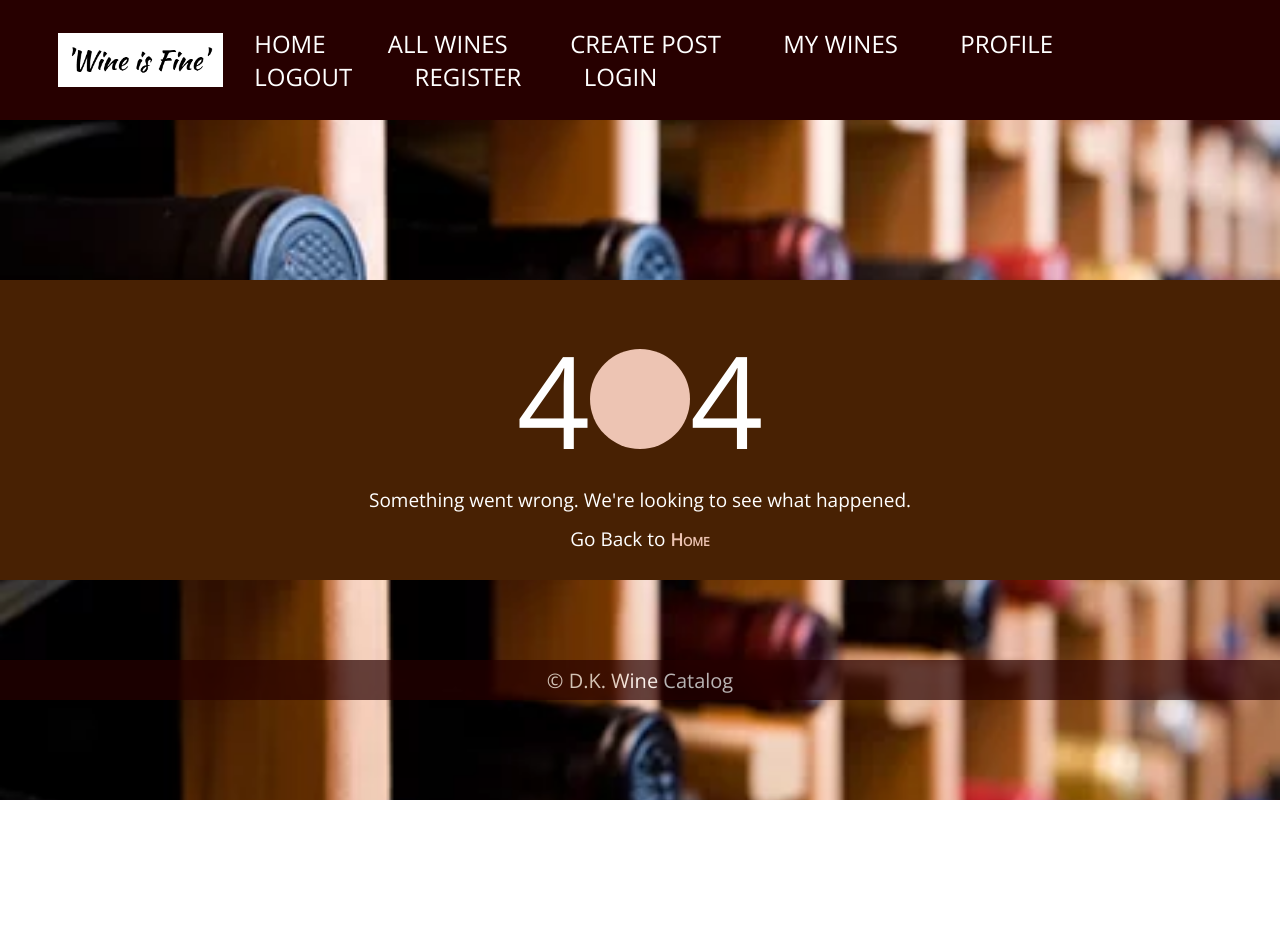
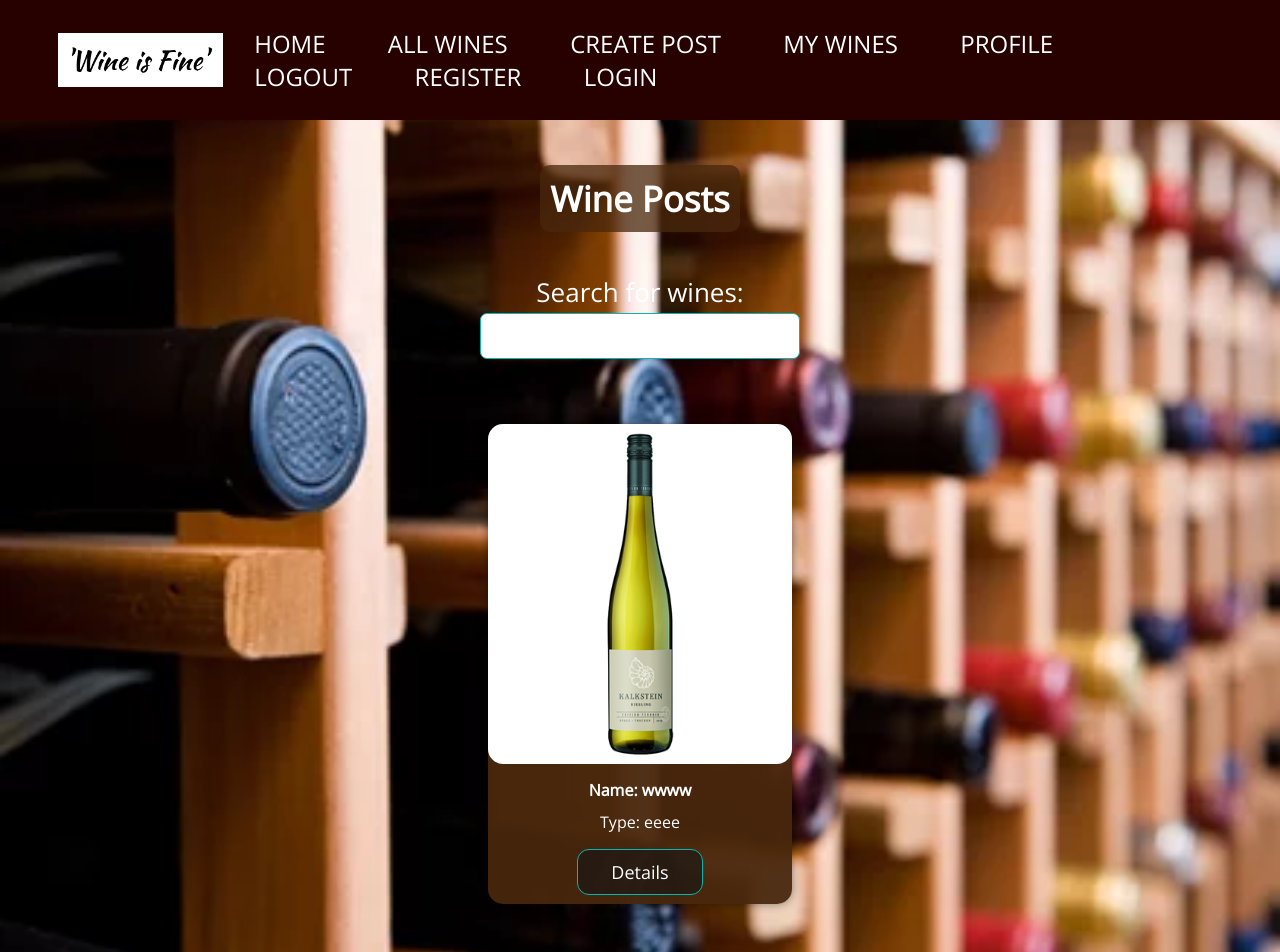
Before and after one commit to Koteterov/react-spa-wine, a React (Create React App) app: page /wine/all in a window 1280 px wide. Shown: the top 952 px of the page. Before the commit the page ends 800 px from the top, so only its background shows below. Built offline with nearby package versions, Linux system fonts and the light colour scheme.

Commit message:
static all wines page added

```diff
--- a/src/App.js
+++ b/src/App.js
@@ -7,6 +7,7 @@ import Home from "./components/Home/Home";
 import Login from "./components/Login/Login";
 import Register from "./components/Register/Register";
 import CreateWinePost from "./components/CreateWinePost/CreateWinePost";
+import AllWines from "./components/AllWines/AllWines";
 import NotFound from "./components/NotFound/NotFound";
 
 function App() {
@@ -20,6 +21,7 @@ function App() {
           <Route path="/user/login" element={<Login />} />
           <Route path="/user/register" element={<Register />} />
           <Route path="/wine/create" element={<CreateWinePost />} />
+          <Route path="/wine/all" element={<AllWines />} />
           <Route path="*" element={<NotFound />} />
         </Routes>
       </main>
--- /dev/null
+++ b/src/components/AllWines/AllWines.js
@@ -0,0 +1,61 @@
+import styles from "./AllWines.module.css";
+
+export default function AllWines() {
+  return (
+    <section className={styles["catalog"]} id={styles["catalog"]}>
+      <h1>Wine Posts </h1>
+      <div>
+
+        {/* for pagination
+        <div className={styles["catalog"]} id={styles["select-pages"]}>
+          Select pages
+        </div> */}
+
+        <div>
+          <label appWineInfo for="site-search">
+            Search for wines:
+          </label>
+        </div>
+        <form>
+          <input type="search" id="site-search" name="search" />
+        </form>
+      </div>
+
+      <div className={styles["container"]}>
+        {/* <ng-container *ngIf="wineList.length > 0">
+                <div appWineInfo className="wine" *ngFor="let wine of wineList">
+                    <div className="info-container">
+                        <img src={{wine.image}}>
+                        <div className="info">
+                            <h2>Name: {{wine.name}}</h2>
+                            <p>Type: {{wine.type}}</p>
+                        </div>
+                    </div>
+                    <div className="details-btn">
+                        <button appWineInfo [routerLink]="['/wine/details', wine._id]" id="btn">Details</button>
+                    </div>
+                </div>
+            </ng-container> */}
+
+        <div className={styles["wine"]}>
+          <div className={styles["info-container"]}>
+            <img src="/images/Kalkstein-Riesling.png" alt="wine_picture" />
+            <div className="info">
+              <h2>Name: wwww</h2>
+              <p>Type: eeee</p>
+            </div>
+          </div>
+          <div className={styles["details-btn"]}>
+            <button id={styles["btn"]}>Details</button>
+          </div>
+        </div>
+
+        {/* <h2 className={styles["no-record"]}>
+          There are no wines posted yet...
+        </h2>
+
+        <h2 className={styles["no-record"]}>No matches found</h2> */}
+      </div>
+    </section>
+  );
+}
--- /dev/null
+++ b/src/components/AllWines/AllWines.module.css
@@ -0,0 +1,127 @@
+html {
+    -webkit-background-size: cover;
+    -moz-background-size: cover;
+    -o-background-size: cover;
+    background-size: cover;
+  }
+
+  .container {
+    margin: 3%;
+    display: flex;
+    flex-wrap: wrap;
+    justify-content: space-around;
+  }
+
+  .container .wine {
+    background: rgba(72, 39, 13, 0.95);
+    border-radius: 15px;
+    margin: 20px;
+    width: 19rem;
+    height: 30rem;
+    position: relative;
+    color: white;
+    box-shadow: 0 0 10px #00000070;
+  }
+
+  .catalog h2,
+  p {
+    text-align: center;
+    margin-top: 10px;
+    font-size: 16px;
+    font-family: 'Open Sans', sans-serif;
+    ;
+
+  }
+
+  .catalog h1,
+  #select-pages {
+    text-align: center;
+    margin-top: 45px;
+    padding: 10px;
+    font-size: 35px;
+    color: white;
+    background-color: rgba(72, 39, 13, 0.75);
+    font-family: 'Open Sans', sans-serif;
+    text-transform: capitalize;
+    display: inline-block;
+    border-radius: 10px;
+  }
+
+  #catalog {
+    text-align: center;
+  }
+
+  .container img {
+    width: 100%;
+    height: 340px;
+    border-radius: 15px;
+  }
+
+  .info h2 {
+    font-size: 18px;
+    text-align: center;
+  }
+
+  .no-record {
+    font-size: 30px;
+    font-style: italic;
+    border: 1px solid rgba(0, 0, 0, 0.556);
+    color: white;
+    background-color: rgba(72, 39, 13, 0.75);
+    padding: 20px;
+    margin-top: 10%;
+    box-shadow: 0 0 10px #00000070;
+    font-family: 'Open Sans', sans-serif;
+    border-radius: 10px;
+  }
+
+  #spinner {
+    display: inline-block;
+    margin: 30px;
+  }
+
+
+  label {
+    font-size: 26px;
+    color: white;
+    /* background-color: rgba(72, 39, 13, 0.75); */
+    font-family: 'Open Sans', sans-serif;
+    display: inline-block;
+    border-radius: 10px;
+    padding: 10px;
+    margin-top: 2rem;
+
+  }
+
+  input {
+    margin: .4rem 0;
+    padding: 0.8rem;
+    width: 25%;
+    border-radius: 7px;
+    border: 1px solid rgba(10, 180, 180, 1);
+
+  }
+
+  #btn {
+    border: 1px solid rgba(10, 180, 180, 1);
+    background: rgba(20, 20, 20, .6);
+    font-size: 18px;
+    color: white;
+    padding: 10px 33px;
+    cursor: pointer;
+    transition: .4s;
+    border-radius: 12px;
+    margin-top: 16px;
+  }
+
+  #btn:hover {
+    background: rgba(20, 20, 20, .8);
+    padding: 12px 50px;
+  }
+
+  #select-pages {
+    margin-top: 45px;
+    padding: 10px;
+    font-size: 26px;
+    text-transform: none;
+  }
```
